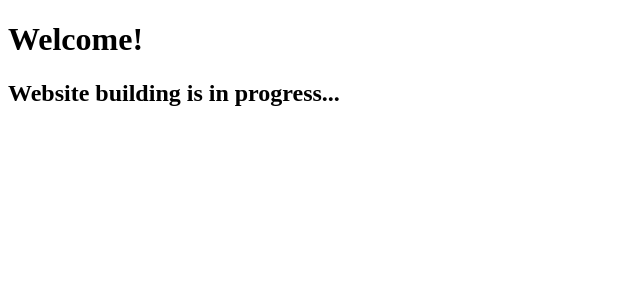
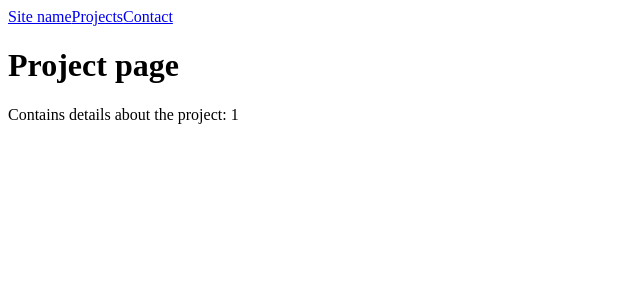
Before and after one commit to NikDenissov/photography-portfolio, a React (Vite) app: page /projects/1 in a window 1280 px wide. Shown: the top 300 px of the page, without its empty margins (0-640 px from the left). Built offline with nearby package versions, Linux system fonts and the light colour scheme.

Commit message:
Implemented the initial application structure with layout and navigation

```diff
--- a/src/App.tsx
+++ /dev/null
@@ -1,10 +0,0 @@
-function App() {
-    return (
-        <>
-            <h1>Welcome!</h1>
-            <h2>Website building is in progress...</h2>
-        </>
-    );
-}
-
-export default App
--- /dev/null
+++ b/src/components/Navbar.tsx
@@ -0,0 +1,11 @@
+import { Link } from "react-router-dom";
+
+export function Navbar() {
+    return (
+        <nav>
+            <Link to="/">Site name</Link>
+            <Link to="/">Projects</Link>
+            <Link to="/contact">Contact</Link>
+        </nav>
+    );
+}
--- /dev/null
+++ b/src/layouts/MainLayout.tsx
@@ -0,0 +1,18 @@
+import { Outlet } from "react-router-dom";
+import { Navbar } from "../components/Navbar";
+
+export function MainLayout() {
+    return (
+        <div>
+            <Navbar />
+
+            <main>
+                <Outlet />
+            </main>
+
+            <footer>
+                {/* Footer will be added later */}
+            </footer>
+        </div>
+    )
+}
--- a/src/main.tsx
+++ b/src/main.tsx
@@ -1,17 +1,14 @@
-import { StrictMode } from 'react'
-import { createRoot } from 'react-dom/client'
-import { RouterProvider } from 'react-router-dom'
-import { router } from './routes/router'
-import App from './App'
-
-<RouterProvider
-    router = {
-        router
-    }
-/>
+import { StrictMode } from 'react';
+import { createRoot } from 'react-dom/client';
+import { RouterProvider } from 'react-router-dom';
+import { router } from './routes/router';
 
 createRoot(document.getElementById('root')!).render(
   <StrictMode>
-    <App />
+      <RouterProvider
+          router = {
+              router
+          }
+      />
   </StrictMode>,
 );
--- a/src/pages/ContactPage.tsx
+++ b/src/pages/ContactPage.tsx
@@ -1,9 +1,8 @@
-function ContactPage() {
+export function ContactPage() {
     return (
         <>
-            <h1>Contacts are provided here.</h1>
+            <h1>Contacts page</h1>
+            <p>Contacts are provided here.</p>
         </>
     )
 }
-
-export default ContactPage;
--- a/src/pages/ProjectDetailsPage.tsx
+++ b/src/pages/ProjectDetailsPage.tsx
@@ -1,9 +1,12 @@
-function ProjectDetailsPage() {
+import { useParams } from "react-router-dom";
+
+export function ProjectDetailsPage() {
+    const { slug } = useParams();
+
     return (
         <>
-            <h1>Contains details about the project.</h1>
+            <h1>Project page</h1>
+            <p>Contains details about the project: {slug}</p>
         </>
     )
 }
-
-export default ProjectDetailsPage;
--- a/src/pages/ProjectsPage.tsx
+++ b/src/pages/ProjectsPage.tsx
@@ -1,9 +1,8 @@
-function ProjectsPage() {
+export function ProjectsPage() {
     return (
         <>
-            <h1>The list of projects.</h1>
+            <h1>Projects page</h1>
+            <p>Displays a list of projects.</p>
         </>
     )
 }
-
-export default ProjectsPage;
--- a/src/routes/router.tsx
+++ b/src/routes/router.tsx
@@ -1,19 +1,26 @@
 import { createBrowserRouter } from "react-router-dom";
-import ProjectsPage from "../pages/ProjectsPage"
-import ContactPage from "../pages/ContactPage"
-import ProjectDetailsPage from "../pages/ProjectDetailsPage"
+import { MainLayout } from "../layouts/MainLayout";
+import { ProjectsPage } from "../pages/ProjectsPage";
+import { ContactPage } from "../pages/ContactPage";
+import { ProjectDetailsPage } from "../pages/ProjectDetailsPage";
 
 export const router = createBrowserRouter([
     {
         path: "/",
-        element: <ProjectsPage />
-    },
-    {
-        path: "/contact",
-        element: <ContactPage />
-    },
-    {
-        path: "/projects/:slug",
-        element: <ProjectDetailsPage />,
+        element: <MainLayout />,
+        children: [
+            {
+                index: true,
+                element: <ProjectsPage />
+            },
+            {
+                path: "projects/:slug",
+                element: <ProjectDetailsPage />
+            },
+            {
+                path: "contact",
+                element: <ContactPage />
+            }
+        ]
     }
 ]);
```
